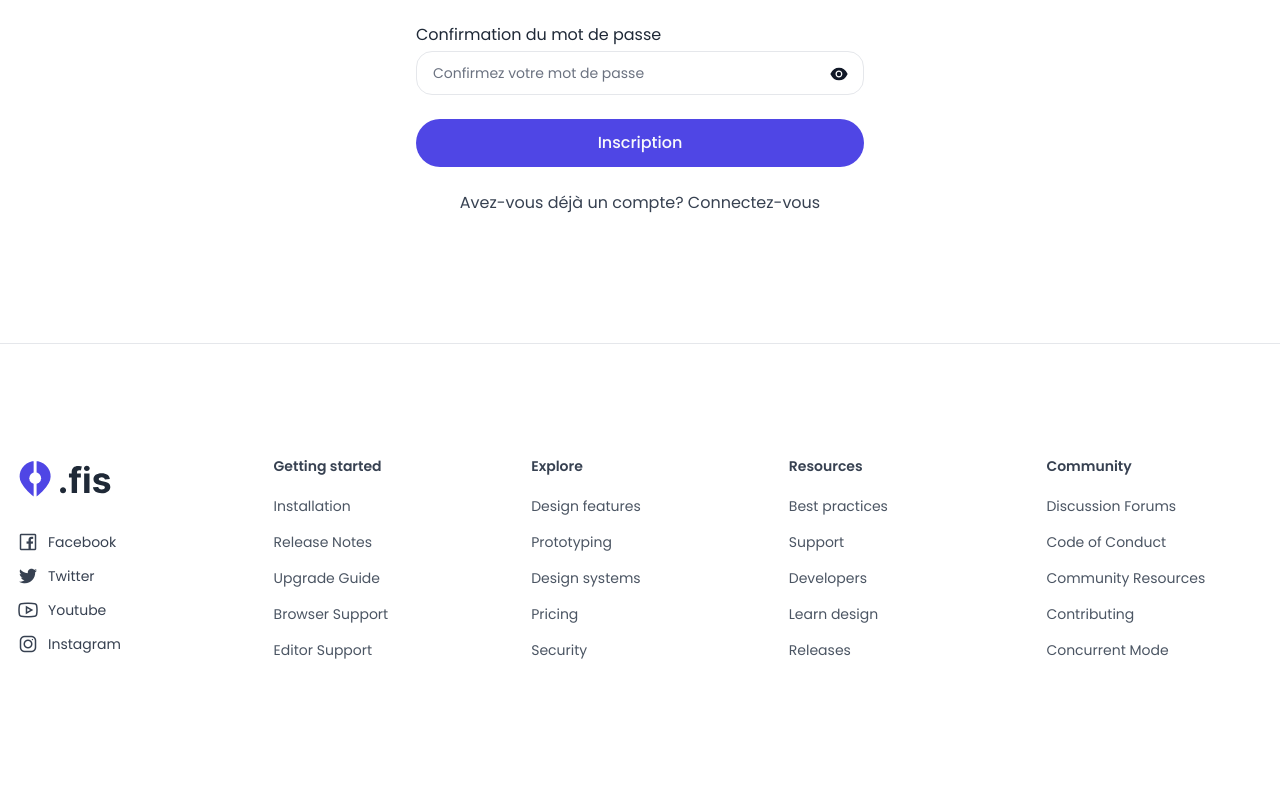
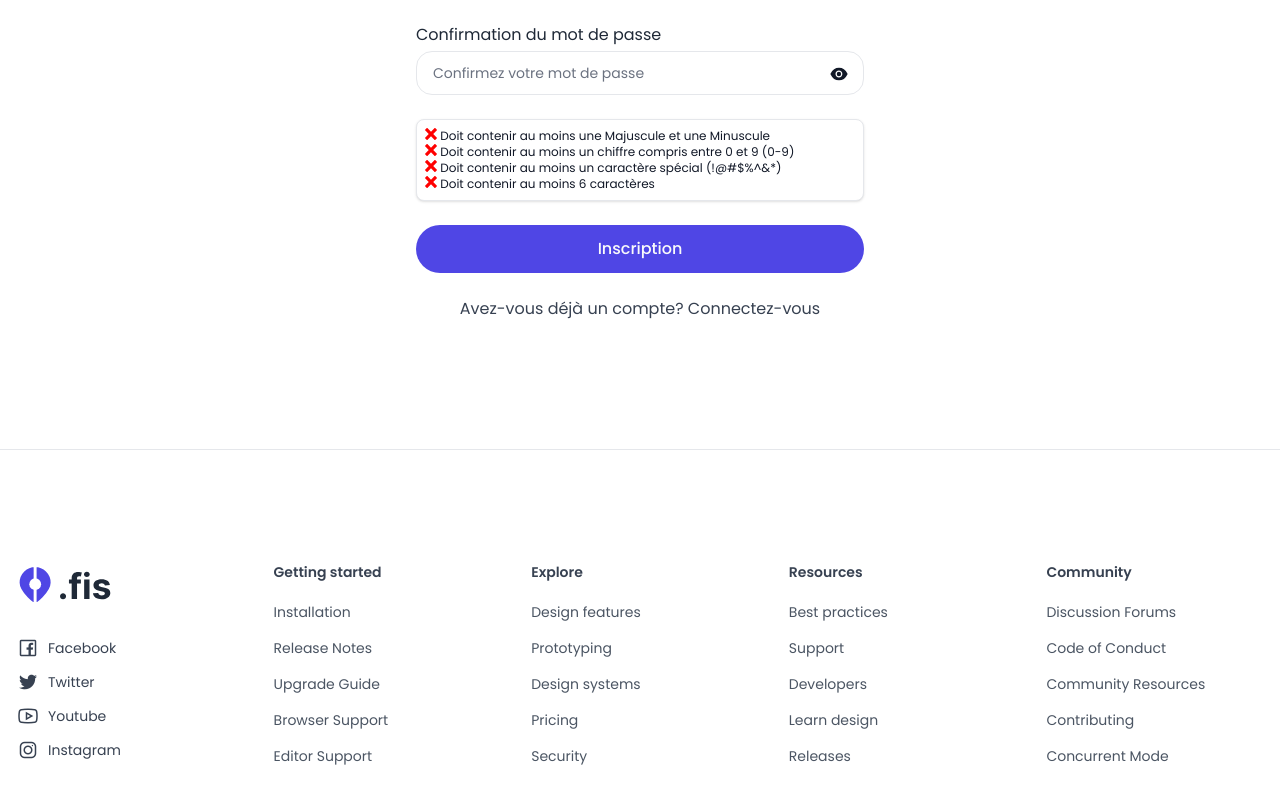
Before and after one commit to Harry8679/NicoCageFront, a React (Create React App) app: page /signup in a window 1280 px wide. Shown: the part 924-1728 px from the top of the page. Before the commit the page ends 1696 px from the top, so only its background shows below. Built offline with nearby package versions, Linux system fonts and the light colour scheme.

Commit message:
Register Component: Password indicators (Lowercase, Uppercase, Number (0-9) and at least 6 characters)

```diff
--- a/src/containers/PageSignUp/PageSignUp.tsx
+++ b/src/containers/PageSignUp/PageSignUp.tsx
@@ -9,6 +9,9 @@ import { Link } from "react-router-dom";
 import { AiFillEye } from "react-icons/ai";
 import { AiFillEyeInvisible } from "react-icons/ai";
 import { FaUserPlus } from "react-icons/fa";
+import { FaCheck } from "react-icons/fa";
+import { ImCross } from "react-icons/im";
+import { IconType } from "react-icons";
 
 export interface PageSignUpProps {
   className?: string;
@@ -47,7 +50,25 @@ const PageSignUp: FC<PageSignUpProps> = ({ className = "" }) => {
   const [formData, setFormData] = useState(initialState);
   const { firstName, lastName, email, password1, password2 } = formData;
 
-  const handleChange = () => {};
+  const [uCase, setUCase] = useState(false);
+  const [num, setNum] = useState(false);
+  const [sChar, setSChar] = useState(false);
+  const [passLength, setPassLength] = useState(false);
+
+  const checkIcon = <FaCheck color="green" />;
+  const timesIcon = <ImCross color="red" />;
+
+  const switchIcon = (condition: Boolean) => {
+    if (condition) {
+      return checkIcon;
+    }
+    return timesIcon;
+  }
+
+  const handleChange = (e: { target: HTMLInputElement; }) => {
+    const { name, value } = e.target;
+    setFormData({ ...formData, [name]: value });
+  };
 
   const togglePassword1 = () => {
     setShowPassword1(!showPassword1);
@@ -121,6 +142,21 @@ const PageSignUp: FC<PageSignUpProps> = ({ className = "" }) => {
                 {showPassword2 ? <AiFillEyeInvisible size={20} /> : <AiFillEye size={20} />}
               </div>
             </label>
+            <div className="block max-w-lg p-2 text-xs bg-white border border-gray-200 rounded-lg shadow hover:bg-gray-100 dark:bg-gray-800 dark:border-gray-700 dark:hover:bg-gray-700">
+              <div className="flex">
+                {switchIcon(uCase)} &nbsp; <span>Doit contenir au moins une Majuscule et une Minuscule</span>
+              </div>
+              <div className="flex">
+                {switchIcon(num)} &nbsp; <span>Doit contenir au moins un chiffre compris entre 0 et 9 (0-9)</span>
+              </div>
+              <div className="flex">
+                {switchIcon(sChar)} &nbsp; <span>Doit contenir au moins un caractère spécial (!@#$%^&*)</span>
+              </div>
+              <div className="flex">
+                {switchIcon(passLength)} &nbsp; <span>Doit contenir au moins 6 caractères</span>
+              </div>
+              {/* <ImCross color="red" /> Another test */}
+            </div>
             <ButtonPrimary type="submit">Inscription</ButtonPrimary>
           </form>
 
```
